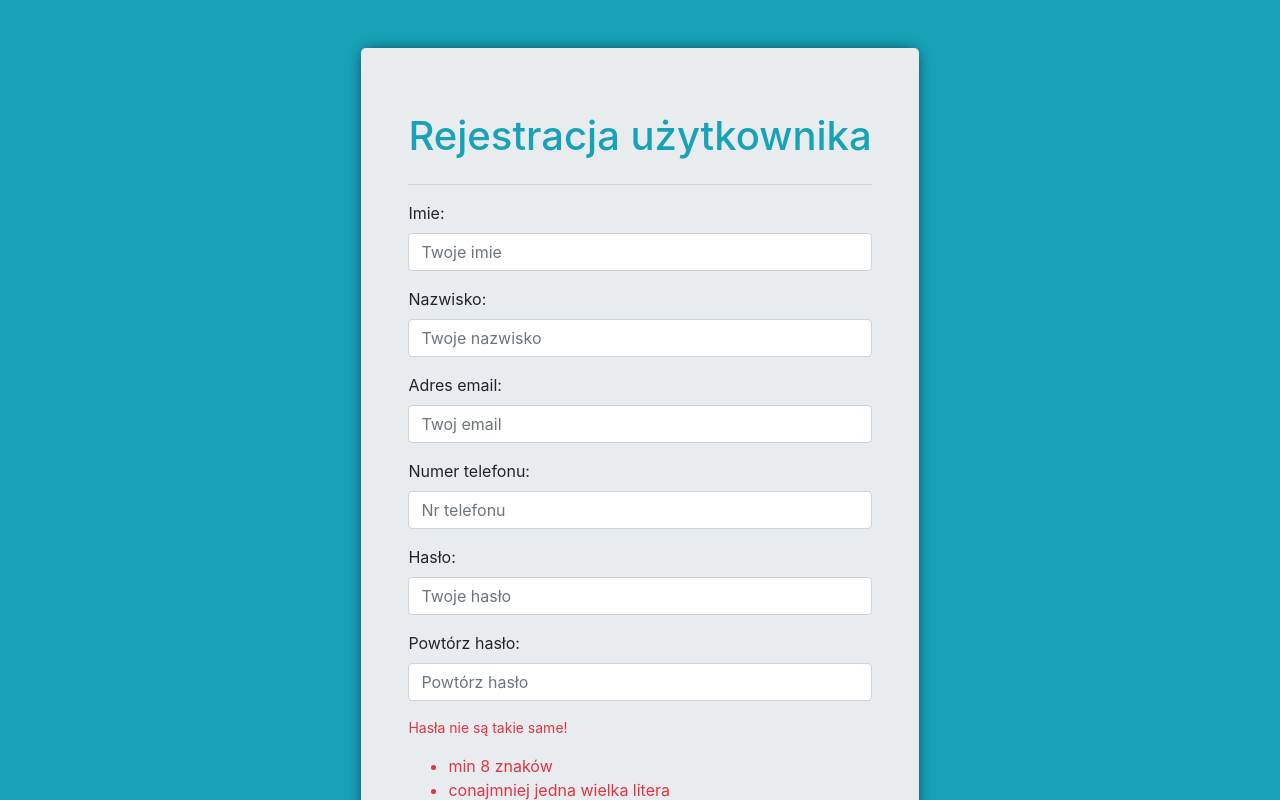
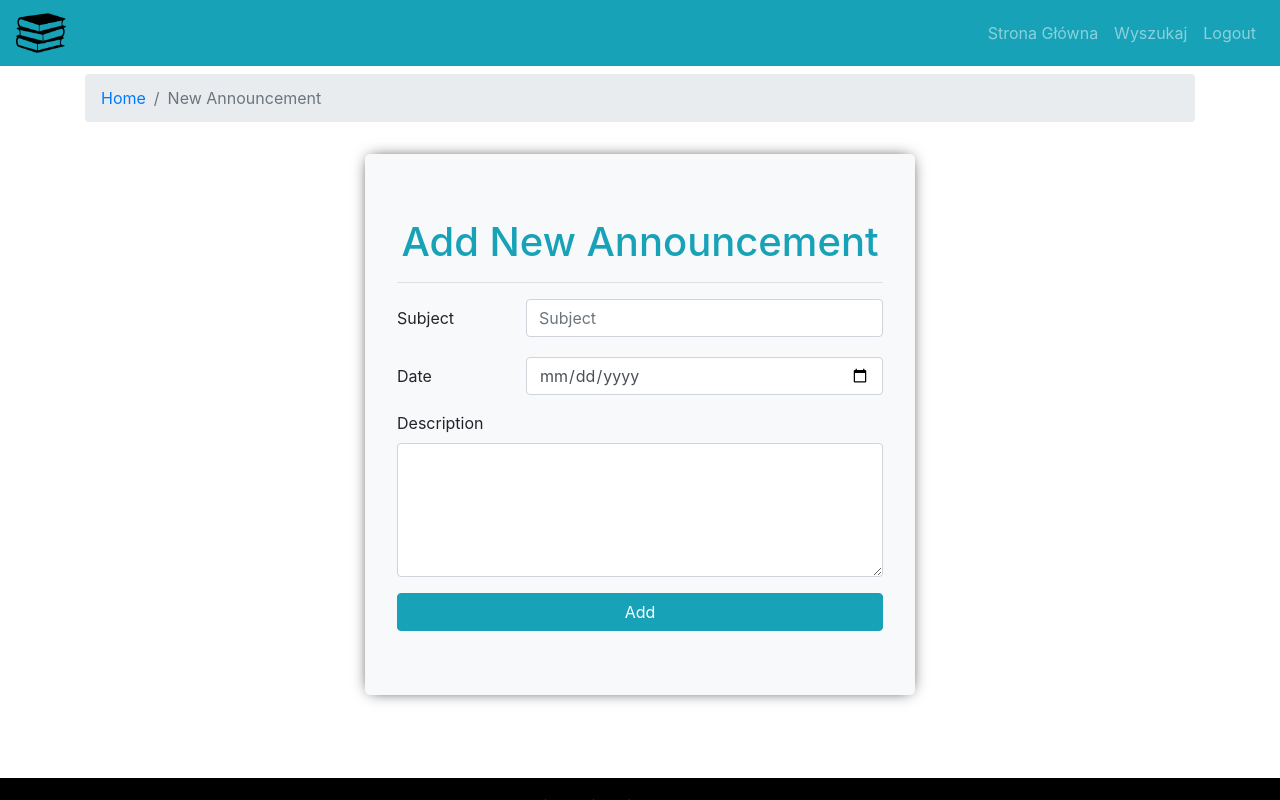
Before and after one commit to Szymon017/TwojeKorki, a React (Create React App) app in the folder client/: page /add in a window 1280 px wide. Shown: the top 800 px of the page. Built offline with nearby package versions, Linux system fonts and the light colour scheme.

Commit message:
Pierwsze dodanie routerow ale nie wszystkich frontend

```diff
--- a/client/package.json
+++ b/client/package.json
@@ -12,6 +12,8 @@
     "react": "^18.2.0",
     "react-bootstrap": "^1.6.6",
     "react-dom": "^18.2.0",
+    "react-router-bootstrap": "^0.26.2",
+    "react-router-dom": "^6.4.2",
     "react-scripts": "5.0.1",
     "web-vitals": "^2.1.4"
   },
--- a/client/src/App.js
+++ b/client/src/App.js
@@ -1,26 +1,34 @@
 import React from 'react'
-//import { DefaultLayout } from './layout/DefaultLayout';
-//import { Dashboard } from './pages/dashboard/Dashboard.page';
+import { DefaultLayout } from './layout/DefaultLayout';
+import { Dashboard } from './pages/dashboard/Dashboard.page';
 import './App.css';
-//import {Entry} from './pages/entry/Entry.page';
-//import { AnnouncementLists } from './pages/announcement-list/AnnouncementList.page';
-//import {AddAnnoucement} from './pages/new-announcement/AddAnnouncement.page';
+import {Entry} from './pages/entry/Entry.page';
+import { AnnouncementLists } from './pages/announcement-list/AnnouncementList.page';
+import {AddAnnoucement} from './pages/new-announcement/AddAnnouncement.page';
 import { Registration } from './pages/registration/Registration.page';
+
+import { BrowserRouter as Router, Routes, Route } from 'react-router-dom';
+
 
 function App() {
   return (
-    <div>
-    {/*<Entry/>*/}
-    <Registration/>
+    <div className='App'>
 
-    {/*<DefaultLayout>*/}
-        {/*<Dashboard/>*/}
-        {/*<AddAnnoucement/>*/}
-        {/*<AnnouncementLists/>*/}
-    {/*</DefaultLayout>*/}
+      <Router>
+        <Routes>
+            <Route exact path="/" element={<Entry />} />
+            <Route exact path="/registration" element={<Registration />} />
+            <Route path="/dashboard" element={<DefaultLayout><Dashboard/></DefaultLayout>} />
+            <Route path="/announcements" element={<DefaultLayout><AnnouncementLists/></DefaultLayout>} />
+            <Route path="/add" element={<DefaultLayout><AddAnnoucement/></DefaultLayout>} />
+
+
+
+        </Routes>
+      </Router>
 
     </div>
-  )
+  );
 }
 
 export default App
--- a/client/src/layout/DefaultLayout.js
+++ b/client/src/layout/DefaultLayout.js
@@ -5,10 +5,10 @@ import { Header } from "./partials/Header.comp";
 export const DefaultLayout = ({children}) => {
     return (
 
-            <div className="default-layout">
-                <div className="header mb-2">
+            <div>
+                <header className="header mb-2">
                 <Header/>
-                </div>
+                </header>
 
                 <main className="main">
                     {children}
--- a/client/src/layout/partials/Header.comp.js
+++ b/client/src/layout/partials/Header.comp.js
@@ -1,29 +1,29 @@
 import React from "react";
 import {Navbar, Nav}from 'react-bootstrap';
 import logo from '../../assets/img/logo.png';
+import { LinkContainer } from "react-router-bootstrap";
 
 export const Header = () => {
     return (
-        <Navbar
-        collapseOnSelect
-        bg="info"
-        variant="dark"
-        expand="md"
-        >
+        <Navbar collapseOnSelect bg="info" variant="dark" expand="md">
             <Navbar.Brand>
-               <img href="" src={logo} alt="logo" width="50px" />
+                <img src={logo} alt="logo" width="50px" />
             </Navbar.Brand>
-
             <Navbar.Toggle aria-controls="basic-navbar-nav" />
             <Navbar.Collapse id="basic-navbar-nav">
                 <Nav className="ml-auto">
-                    <Nav.Link href="/messages">Wiadomości</Nav.Link>
-                    <Nav.Link href="/favorite">Ulubione</Nav.Link>
-                    <Nav.Link href="/myAccount">Moje Konto</Nav.Link>
-                    <Nav.Link href="/logout">Wyloguj</Nav.Link>
+                    <LinkContainer to="/dashboard">
+                        <Nav.Link>Strona Główna</Nav.Link>
+                    </LinkContainer>
+                    <LinkContainer to="/announcements">
+                        <Nav.Link>Wyszukaj</Nav.Link>
+                    </LinkContainer>
+
+
+
+                    <Nav.Link onClick="logMeOut">Logout</Nav.Link>
                 </Nav>
             </Navbar.Collapse>
-
         </Navbar>
     )
 }
```
Also changed, not shown: 1 other file (tests, documents, lock files or other folders).
